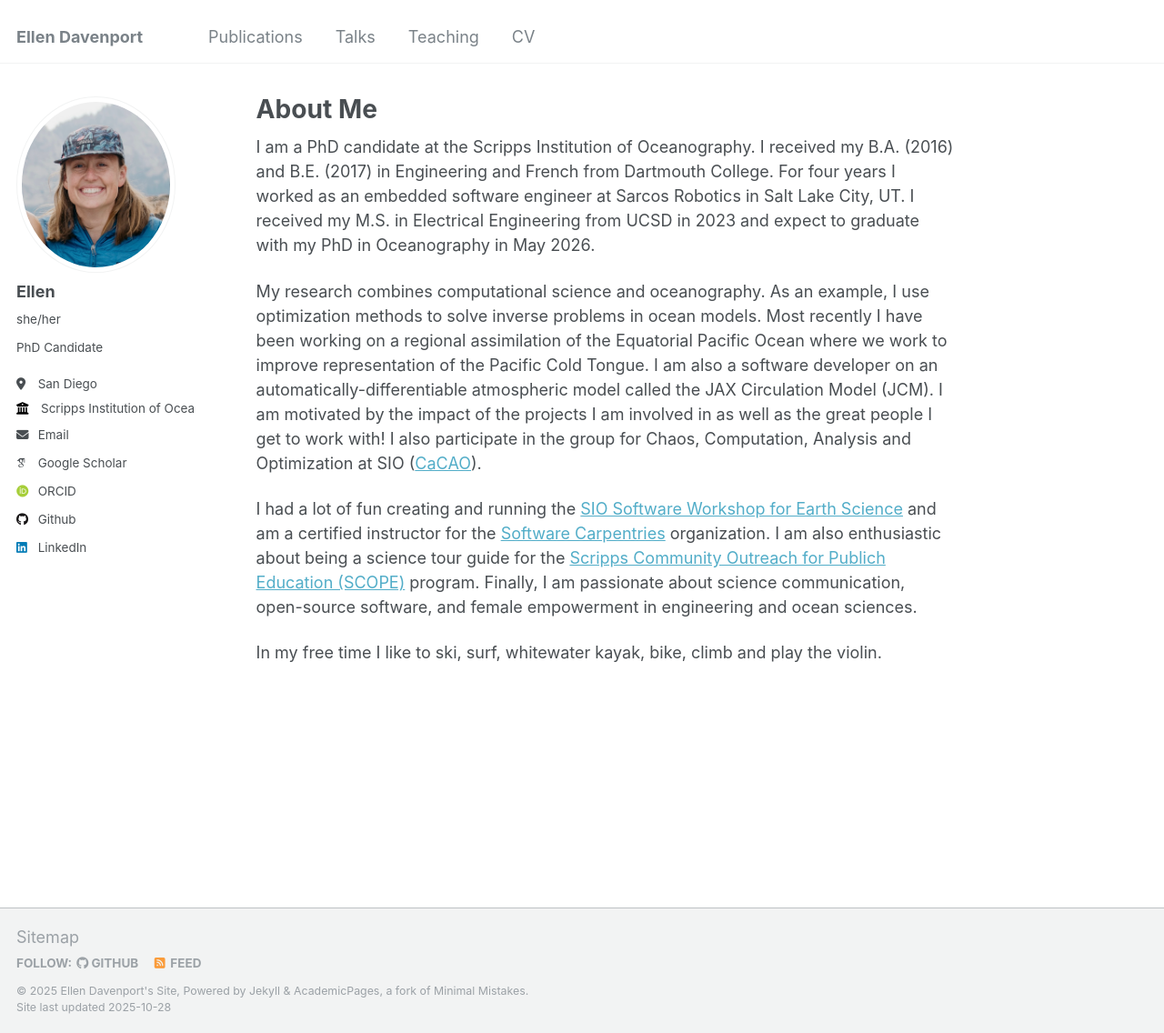
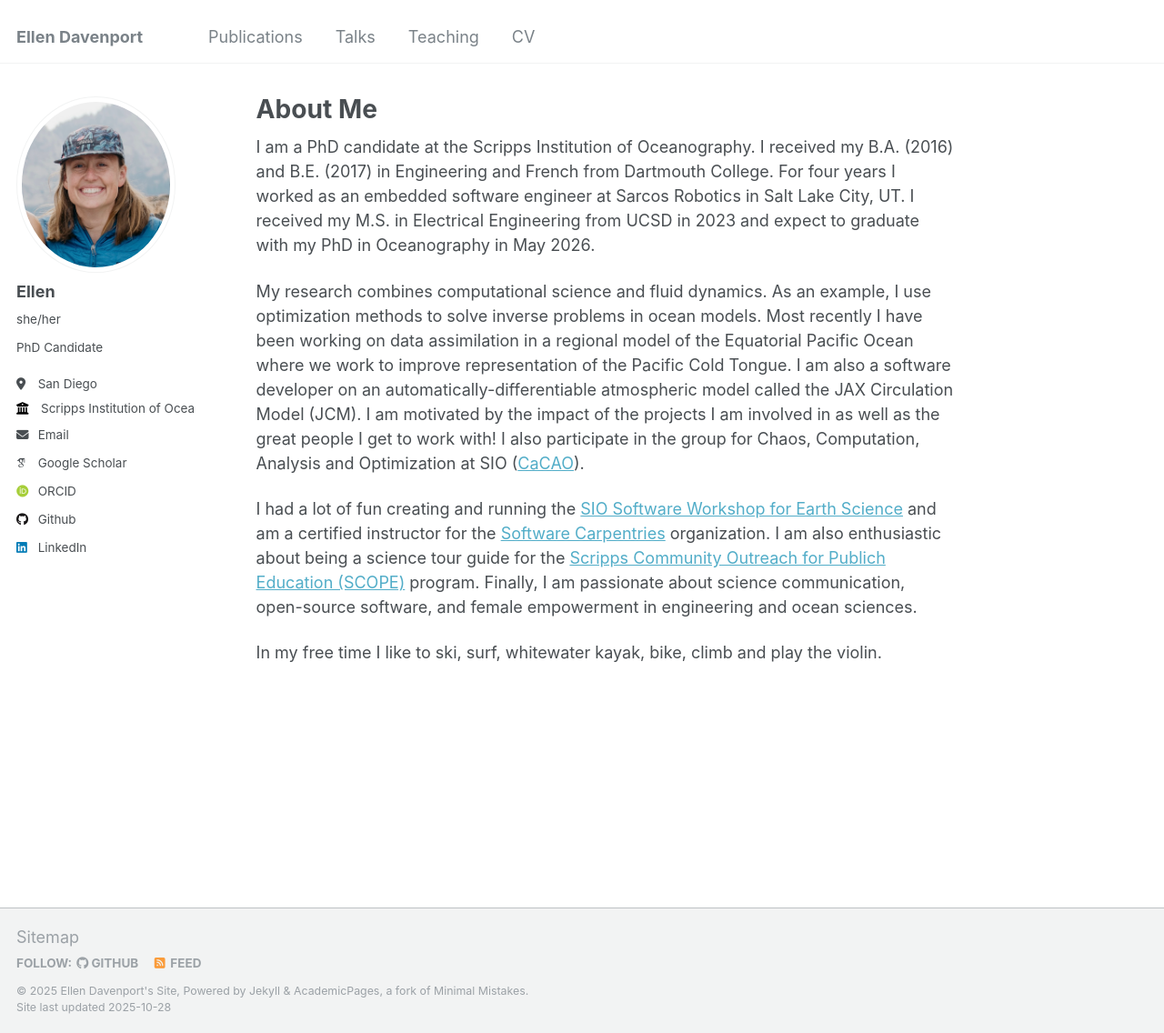
Before and after one commit to eldavenport/eldavenport.github.io, a Jekyll site: the page built from _pages/about.md, in a window 1280 px wide and 1136 px high. Shown: the whole window at 91% size. Built offline with Jekyll 4.4.1, drawn with Linux system fonts in a browser that asks for light colours; some web fonts are replaced.

Commit message:
Update research focus from oceanography to fluid dynamics

```diff
--- a/_pages/about.md
+++ b/_pages/about.md
@@ -9,7 +9,7 @@ redirect_from:
 
 I am a PhD candidate at the Scripps Institution of Oceanography. I received my B.A. (2016) and B.E. (2017) in Engineering and French from Dartmouth College. For four years I worked as an embedded software engineer at Sarcos Robotics in Salt Lake City, UT. I received my M.S. in Electrical Engineering from UCSD in 2023 and expect to graduate with my PhD in Oceanography in May 2026.
 
-My research combines computational science and oceanography. As an example, I use optimization methods to solve inverse problems in ocean models. Most recently I have been working on a regional assimilation of the Equatorial Pacific Ocean where we work to improve representation of the Pacific Cold Tongue. I am also a software developer on an automatically-differentiable atmospheric model called the JAX Circulation Model (JCM). I am motivated by the impact of the projects I am involved in as well as the great people I get to work with! I also participate in the group for Chaos, Computation, Analysis and Optimization at SIO ([CaCAO](https://cacao.ucsd.edu/#group)).
+My research combines computational science and fluid dynamics. As an example, I use optimization methods to solve inverse problems in ocean models. Most recently I have been working on data assimilation in a regional model of the Equatorial Pacific Ocean where we work to improve representation of the Pacific Cold Tongue. I am also a software developer on an automatically-differentiable atmospheric model called the JAX Circulation Model (JCM). I am motivated by the impact of the projects I am involved in as well as the great people I get to work with! I also participate in the group for Chaos, Computation, Analysis and Optimization at SIO ([CaCAO](https://cacao.ucsd.edu/#group)).
 
 I had a lot of fun creating and running the [SIO Software Workshop for Earth Science](https://eldavenport.github.io/SIO-PythonEarthScience/) and am a certified instructor for the [Software Carpentries](https://carpentries.org/index.html) organization. I am also enthusiastic about being a science tour guide for the [Scripps Community Outreach for Publich Education (SCOPE)](https://scripps.ucsd.edu/scope) program. Finally, I am passionate about science communication, open-source software, and female empowerment in engineering and ocean sciences.
 
```
